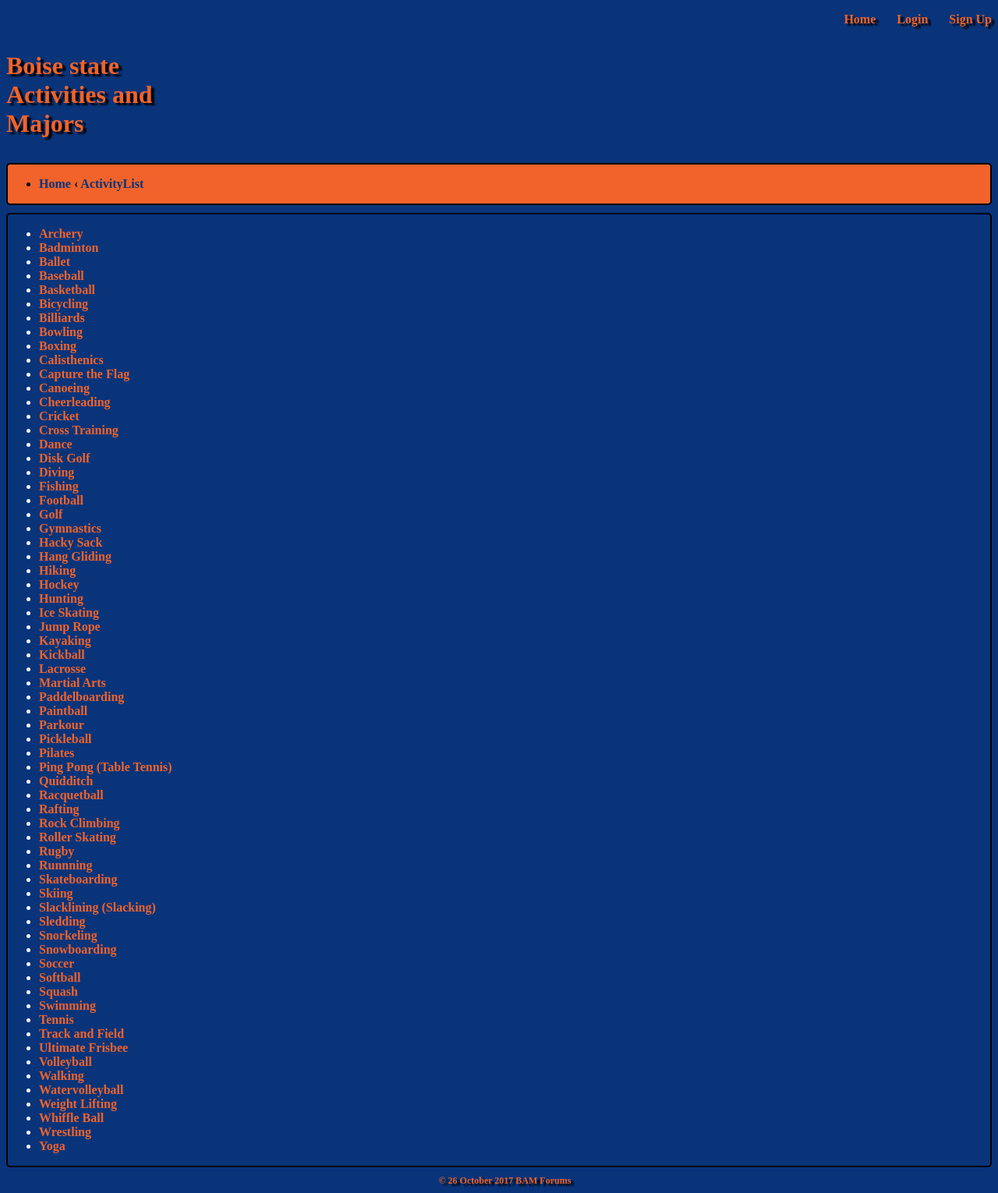
After one commit to BoiseStateCS401/cs401-website-tyleregan, a PHP site: page /BamActivityList.php in a window 1280 px wide. The commit adds this page. Shown: the whole page at 78% size. Run offline with PHP 8.4, Linux system fonts and the light colour scheme; some web fonts are replaced.

Commit message:
Added dynamic pages using GET

```diff
--- /dev/null
+++ b/public/BamActivityList.php
@@ -0,0 +1,84 @@
+<?php
+	require_once("BamSessionHelper.php");
+	session_start();
+
+	$thisTopic = "Activity";
+	$thisPage = "BamActivityList";
+	$thisLevel = 2;
+	require_once('BamHeader.php');
+	require_once('BamForumNavBar.php');
+?>
+		<section class="Topics">
+			<ul>
+				<li><a href="BamActivity.php?Activity=Archery`">Archery</a></li>
+				<li><a href="BamActivity.php?Activity=Badminton">Badminton</a></li>
+				<li><a href="BamActivity.php?Activity=Ballet">Ballet</a></li>
+				<li><a href="BamActivity.php?Activity=Baseball">Baseball</a></li>
+				<li><a href="BamActivity.php?Activity=Basketball">Basketball</a></li>
+				<li><a href="BamActivity.php?Activity=Bicycling">Bicycling</a></li>
+				<li><a href="BamActivity.php?Activity=Billiards">Billiards</a></li>
+				<li><a href="BamActivity.php?Activity=Bowling">Bowling</a></li>
+				<li><a href="BamActivity.php?Activity=Boxing">Boxing</a></li>
+				<li><a href="BamActivity.php?Activity=Calisthenics">Calisthenics</a></li>
+				<li><a href="BamActivity.php?Activity=Capture the Flag">Capture the Flag</a></li>
+				<li><a href="BamActivity.php?Activity=Canoeing">Canoeing</a></li>
+				<li><a href="BamActivity.php?Activity=Cheerleading">Cheerleading</a></li>
+				<li><a href="BamActivity.php?Activity=Cricket">Cricket</a></li>
+				<li><a href="BamActivity.php?Activity=Cross Training">Cross Training</a></li>
+				<li><a href="BamActivity.php?Activity=Dance">Dance</a></li>
+				<li><a href="BamActivity.php?Activity=Disk Golf">Disk Golf</a></li>
+				<li><a href="BamActivity.php?Activity=Diving">Diving</a></li>
+				<li><a href="BamActivity.php?Activity=Fishing">Fishing</a></li>
+				<li><a href="BamActivity.php?Activity=Football">Football</a></li>
+				<li><a href="BamActivity.php?Activity=Golf">Golf</a></li>
+				<li><a href="BamActivity.php?Activity=Gymnastics">Gymnastics</a></li>
+				<li><a href="BamActivity.php?Activity=Hacky Sack">Hacky Sack</a></li>
+				<li><a href="BamActivity.php?Activity=Hang Gliding">Hang Gliding</a></li>
+				<li><a href="BamActivity.php?Activity=Hiking">Hiking</a></li>
+				<li><a href="BamActivity.php?Activity=Hockey">Hockey</a></li>
+				<li><a href="BamActivity.php?Activity=Hunting">Hunting</a></li>
+				<li><a href="BamActivity.php?Activity=Ice Skating">Ice Skating</a></li>
+				<li><a href="BamActivity.php?Activity=Jump Rope">Jump Rope</a></li>
+				<li><a href="BamActivity.php?Activity=Kayaking">Kayaking</a></li>
+				<li><a href="BamActivity.php?Activity=Kickball">Kickball</a></li>
+				<li><a href="BamActivity.php?Activity=Lacrosse">Lacrosse</a></li>
+				<li><a href="BamActivity.php?Activity=Martial Arts">Martial Arts</a></li>
+				<li><a href="BamActivity.php?Activity=Paddelboarding">Paddelboarding</a></li>
+				<li><a href="BamActivity.php?Activity=Paintball">Paintball</a></li>
+				<li><a href="BamActivity.php?Activity=Parkour">Parkour</a></li>
+				<li><a href="BamActivity.php?Activity=Pickleball">Pickleball</a></li>
+				<li><a href="BamActivity.php?Activity=Pilates">Pilates</a></li>
+				<li><a href="BamActivity.php?Activity=Ping Ping (Table Tennis)">Ping Pong (Table Tennis)</a></li>
+				<li><a href="BamActivity.php?Activity=Quidditch">Quidditch</a></li>
+				<li><a href="BamActivity.php?Activity=Racquetball">Racquetball</a></li>
+				<li><a href="BamActivity.php?Activity=Rafting">Rafting</a></li>
+				<li><a href="BamActivity.php?Activity=Rock Climbing">Rock Climbing</a></li>
+				<li><a href="BamActivity.php?Activity=Roller Skating">Roller Skating</a></li>
+				<li><a href="BamActivity.php?Activity=Rugby">Rugby</a></li>
+				<li><a href="BamActivity.php?Activity=Running">Runnning</a></li>
+				<li><a href="BamActivity.php?Activity=Skateboarding">Skateboarding</a></li>
+				<li><a href="BamActivity.php?Activity=Skiing">Skiing</a></li>
+				<li><a href="BamActivity.php?Activity=Slacklining">Slacklining (Slacking)</a></li>
+				<li><a href="BamActivity.php?Activity=Sledding">Sledding</a></li>
+				<li><a href="BamActivity.php?Activity=Snorkeling">Snorkeling</a></li>
+				<li><a href="BamActivity.php?Activity=Snowboarding">Snowboarding</a></li>
+				<li><a href="BamActivity.php?Activity=Soccer">Soccer</a></li>
+				<li><a href="BamActivity.php?Activity=Softball">Softball</a></li>
+				<li><a href="BamActivity.php?Activity=Squash">Squash</a></li>
+				<li><a href="BamActivity.php?Activity=Swimming">Swimming</a></li>
+				<li><a href="BamActivity.php?Activity=Tennis">Tennis</a></li>
+				<li><a href="BamActivity.php?Activity=Track and Field">Track and Field</a></li>
+				<li><a href="BamActivity.php?Activity=Ultimate Frisbee">Ultimate Frisbee</a></li>
+				<li><a href="BamActivity.php?Activity=Volleyball">Volleyball</a></li>
+				<li><a href="BamActivity.php?Activity=Walking">Walking</a></li>
+				<li><a href="BamActivity.php?Activity=Watervolleyball">Watervolleyball</a></li>
+				<li><a href="BamActivity.php?Activity=Weight Lifting">Weight Lifting</a></li>
+				<li><a href="BamActivity.php?Activity=Whiffle Ball">Whiffle Ball</a></li>
+				<li><a href="BamActivity.php?Activity=Wrestling">Wrestling</a></li>
+				<li><a href="BamActivity.php?Activity=Yoga">Yoga</a></li>
+			</ul>
+		</section>
+
+<?php
+    require_once('BamFooter.php');
+?>
--- a/public/BamCreateThread.php
+++ b/public/BamCreateThread.php
@@ -2,7 +2,11 @@
 	require_once("BamSessionHelper.php");
 	session_start();
 
+	$thisTopic = "Activity";
 	$thisPage = "BamCreateThread";
+	$thisActivity = $_GET['Activity'];
+	$thisList = $_GET['List'];
+	$thisLevel = 5;
 	require_once('BamHeader.php');
 ?>
 
--- a/public/BamForumNavBar.php
+++ b/public/BamForumNavBar.php
@@ -1,15 +1,56 @@
+		<?php if($thisTopic == "Activity"){ ?>
 		<section class="NavBar">
 			<ul>
 				<li class="history">
-					<a href="BamHome.html">Home</a>
+					<a href="BamHome.php">Home</a>
+					<?php if($thisLevel > 1){ ?>
 					<strong>&lsaquo;<strong>
-					<a href="BamMajors.html">Majors</a>
+					<a href="BamActivityList.php">ActivityList</a>
+					<?php if($thisLevel > 2) { ?>
 					<strong>&lsaquo;<strong>
-					<a href="BamComputerScience.html">Computer Science</a>
+					<a href="BamActivity.php?Activity=<?php echo $thisActivity ?>"><?php echo $thisActivity ?></a>
+					<?php if($thisLevel > 3) { ?>
 					<strong>&lsaquo;<strong>
-					<a href="BamCS400s.html">CS400s</a>
+					<a href="BamActivityThreadList.php?Activity=<?php echo $thisActivity ?>&List=<?php echo $thisList ?>"><?php echo $thisList ?></a>
+					<?php if($thisLevel > 4) { ?>
 					<strong>&lsaquo;<strong>
-					<a href="BamRules.html">Rules for Posts</a>
+					<a href="<?php echo $thisPage ?>.php"><?php echo $thisPage ?></a>
+					<?php }}}} ?>
 				</li>
 			</ul>
 		</section>
+
+
+		<?php } else if($thisTopic == "Major"){ ?>
+		<section class="NavBar">
+			<ul>
+				<li class="history">
+					<a href="BamHome.php">Home</a>
+					<?php if($thisLevel > 1){ ?>
+					<strong>&lsaquo;<strong>
+					<a href="BamMajorList.php">MajorList</a>
+					<?php if($thisLevel > 2) { ?>
+					<strong>&lsaquo;<strong>
+					<a href="BamMajor.php?Major=<?php echo $thisMajor ?>"><?php echo $thisMajor ?></a>
+					<?php if($thisLevel > 3) { ?>
+					<strong>&lsaquo;<strong>
+					<a href="BamMajorThreadList.php?Major=<?php echo $thisMajor ?>&List=<?php echo $thisList ?>"><?php echo $thisList ?></a>
+					<?php if($thisLevel > 4) { ?>
+					<strong>&lsaquo;<strong>
+					<a href="<?php echo $thisPage ?>.php"><?php echo $thisPage ?></a>
+					<?php }}}} ?>
+				</li>
+			</ul>
+		</section>
+
+		<?php } else { ?>
+		<section class="NavBar">
+			<ul>
+				<li class="history">
+					<a href="BamHome.php">Home</a>
+					<strong>&lsaquo;<strong>
+					<p>Something went wrong</p>
+				</li>
+			</ul>
+		</section>
+		<?php } ?>
--- a/public/BamHome.php
+++ b/public/BamHome.php
@@ -7,9 +7,9 @@
 ?>
 
 		<section id="HomePic">
-			<a href="BamActivities.php">
+			<a href="BamActivityList.php">
 			<img src="images/BamActivities.jpg" width="40%" height="30%"></a> &ensp;
-			<a href="BamMajors.php">
+			<a href="BamMajorList.php">
 			<img src="images/BamMajors.jpg" width="40%" height="30%"></a> &ensp;
 		</section>
 
--- a/public/BamLogin.php
+++ b/public/BamLogin.php
@@ -4,8 +4,6 @@
 
 	$thisPage = "BamLogin";
 	require_once('BamHeader.php');
-
-
 ?>
 
 		<p class = "Title">Login</p>
--- a/public/testdb.php
+++ b/public/testdb.php
@@ -2,3 +2,4 @@
 	require_once("Dao.php");
 	$dao = new Dao();
 	echo $dao->getConnectionStatus();
+	echo $dao->getAllRows();
```
Also changed, not shown: public/BamActivity.php (added, +22 -0 lines), public/BamActivityThreadList.php (added, +30 -0 lines), public/BamMajor.php (added, +24 -0 lines), public/BamMajorList.php (added, +65 -0 lines), public/BamMajorThreadList.php (added, +28 -0 lines), public/BamRules.php (+6 -17 lines), public/Dao.php (+37 -0 lines).
